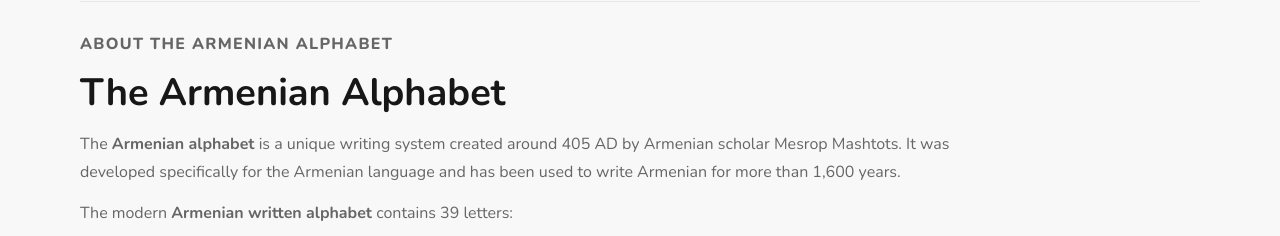
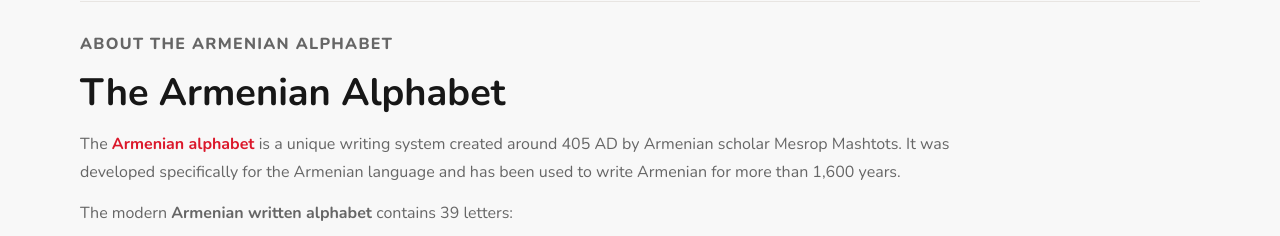
Before and after one commit to elleynote/keybord, a Next.js app in the folder armenian-keyboard/: page / in a window 1280 px wide. Shown: the part 2380-2616 px from the top of the page. Built offline with nearby package versions, Linux system fonts and the light colour scheme.

Commit message:
content: link homepage alphabet text

```diff
--- a/armenian-keyboard/src/components/HomeSeoContent.tsx
+++ b/armenian-keyboard/src/components/HomeSeoContent.tsx
@@ -28,7 +28,7 @@ export function HomeSeoContent() {
       <section className="homepage-article-block">
         <p className="eyebrow">About the Armenian Alphabet</p>
         <h2>The Armenian Alphabet</h2>
-        <p>The <strong>Armenian alphabet</strong> is a unique writing system created around 405 AD by Armenian scholar Mesrop Mashtots. It was developed specifically for the Armenian language and has been used to write Armenian for more than 1,600 years.</p>
+        <p>The <a className="article-link-inline" href="/armenian-alphabet/" target="_blank" rel="noopener noreferrer"><strong>Armenian alphabet</strong></a> is a unique writing system created around 405 AD by Armenian scholar Mesrop Mashtots. It was developed specifically for the Armenian language and has been used to write Armenian for more than 1,600 years.</p>
         <p>The modern <strong>Armenian written alphabet</strong> contains 39 letters:</p>
         <p className="armenian-text alphabet-line">Ա Բ Գ Դ Ե Զ Է Ը Թ Ժ Ի Լ Խ Ծ Կ Հ Ձ Ղ Ճ Մ Յ Ն Շ Ո Չ Պ Ջ Ռ Ս Վ Տ Ր Ց Ւ Փ Ք ԵՎ Օ Ֆ</p>
         <p className="armenian-text alphabet-line">ա բ գ դ ե զ է ը թ ժ ի լ խ ծ կ հ ձ ղ ճ մ յ ն շ ո չ պ ջ ռ ս վ տ ր ց ւ փ ք և օ ֆ</p>
```
